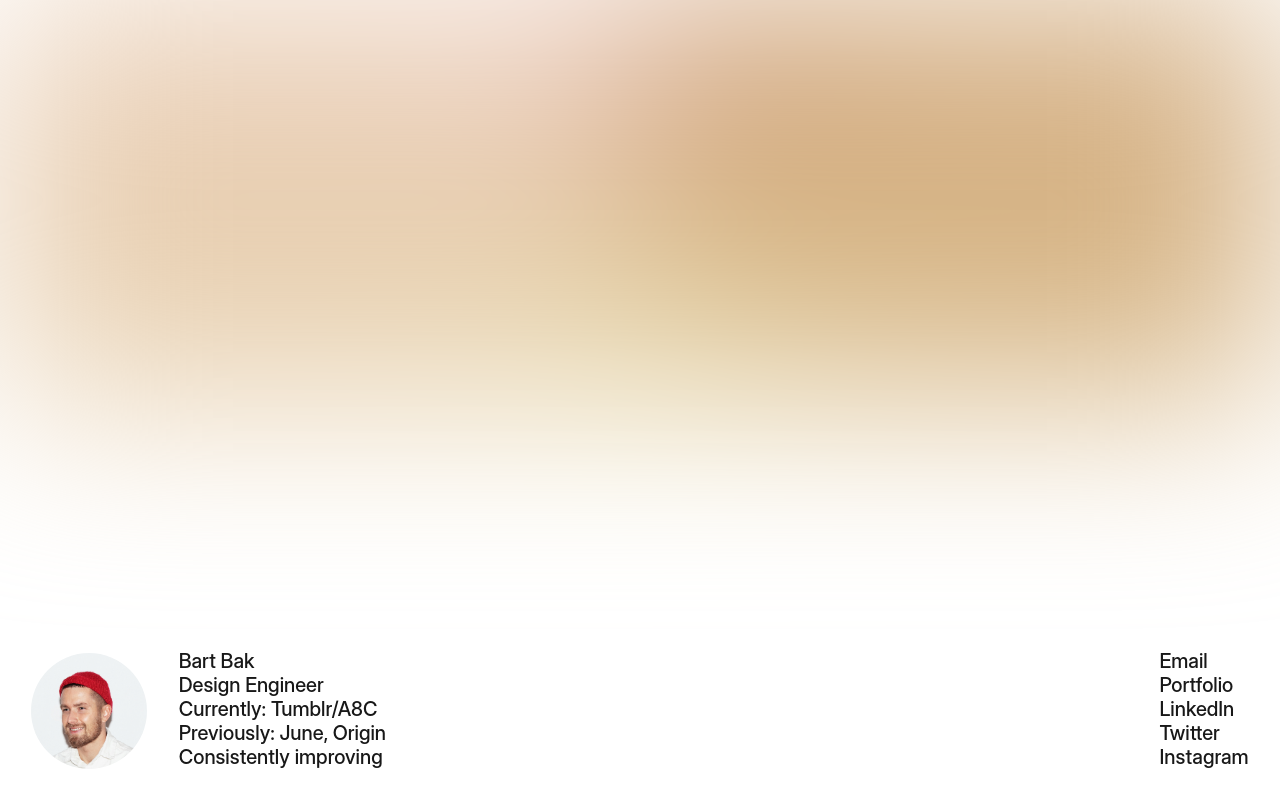
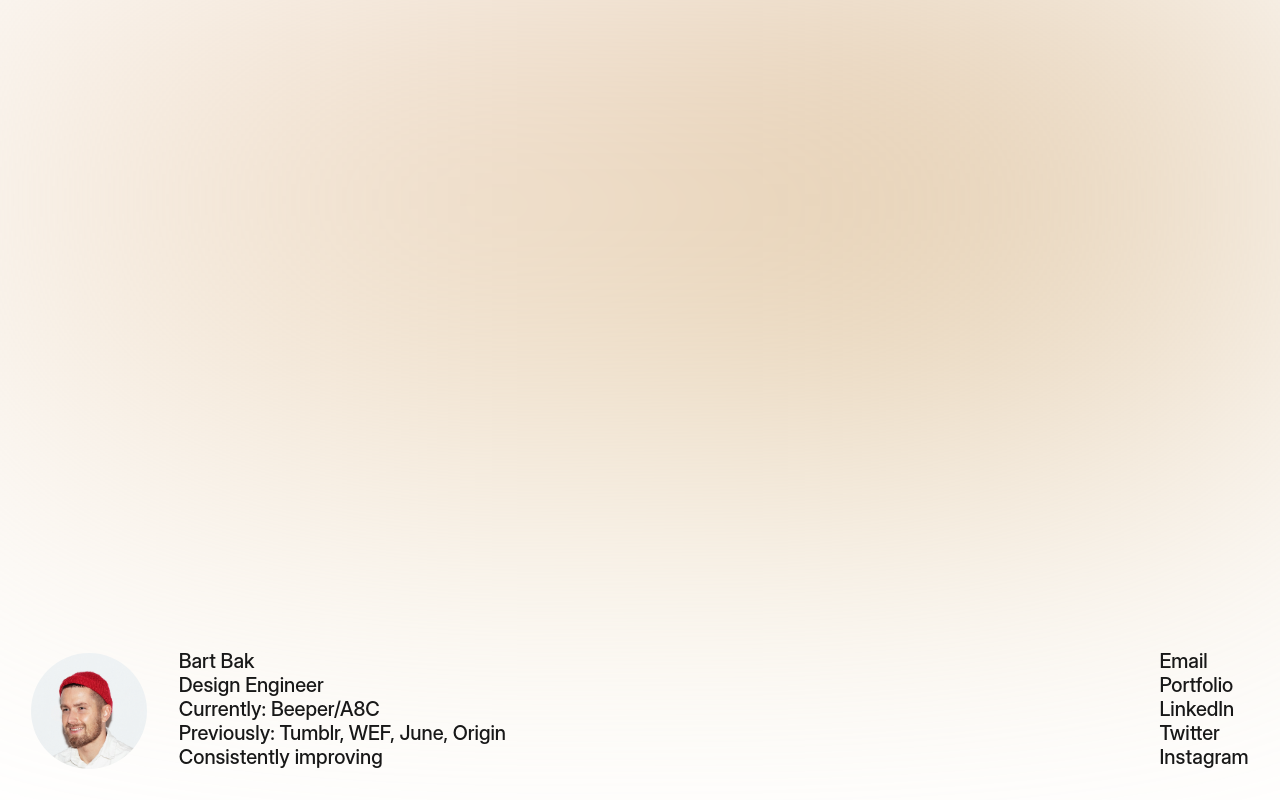
Before and after one commit to bartoszbak/bb-cv, a React (Vite) app: page / in a window 1280 px wide. Built offline with nearby package versions, Linux system fonts and the light colour scheme.

Commit message:
link fix

```diff
--- a/src/component/Background/Background.jsx
+++ b/src/component/Background/Background.jsx
@@ -32,7 +32,7 @@ const Background = ({ onUpdate }) => {
     }
   }, []);
 
-  return <div className={styles.background} style={{ background: gradient, filter: "blur(96px)" }}></div>;
+  return <div className={styles.background} style={{ background: gradient, filter: "blur(196px)" }}></div>;
 };
 
 export default Background;
--- a/src/component/Footer/Footer.jsx
+++ b/src/component/Footer/Footer.jsx
@@ -4,11 +4,11 @@ function Footer() {
   return (
     <footer className={styles.footer}>
         <ul className={styles.links}>
-            <li><a href="mailto:youremail@example.com">Email</a></li>
-            <li><a href="https://yourportfolio.com" target="_blank" rel="noopener noreferrer">Portfolio</a></li>
-            <li><a href="https://www.linkedin.com/in/yourprofile" target="_blank" rel="noopener noreferrer">LinkedIn</a></li>
-            <li><a href="https://twitter.com/yourhandle" target="_blank" rel="noopener noreferrer">Twitter</a></li>
-            <li><a href="https://instagram.com/yourhandle" target="_blank" rel="noopener noreferrer">Instagram</a></li>
+            <li><a href="mailto:hi@bartbak.com">Email</a></li>
+            <li><a href="https://bartbak.com" target="_blank" rel="noopener noreferrer">Portfolio</a></li>
+            <li><a href="https://www.linkedin.com/in/bakbartosz/" target="_blank" rel="noopener noreferrer">LinkedIn</a></li>
+            <li><a href="https://x.com/bartbak_" target="_blank" rel="noopener noreferrer">Twitter</a></li>
+            <li><a href="https://instagram.com/bartbak_" target="_blank" rel="noopener noreferrer">Instagram</a></li>
         </ul>
     </footer>
   )
--- a/src/component/Header/Header.jsx
+++ b/src/component/Header/Header.jsx
@@ -8,8 +8,8 @@ function Header() {
       <div className="details">
         <h1>Bart Bak</h1>
         <h2>Design Engineer</h2>
-        <h3>Currently: Tumblr/A8C</h3>
-        <h3>Previously: June, Origin</h3>
+        <h3>Currently: Beeper/A8C</h3>
+        <h3>Previously: Tumblr, WEF, June, Origin</h3>
         <h3>Consistently improving</h3>
       </div>
 
```
